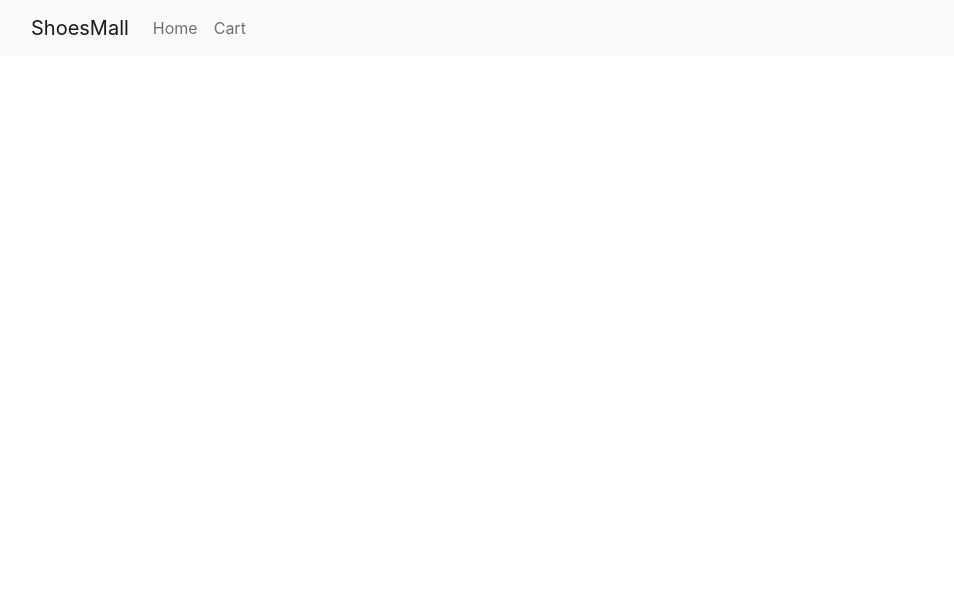
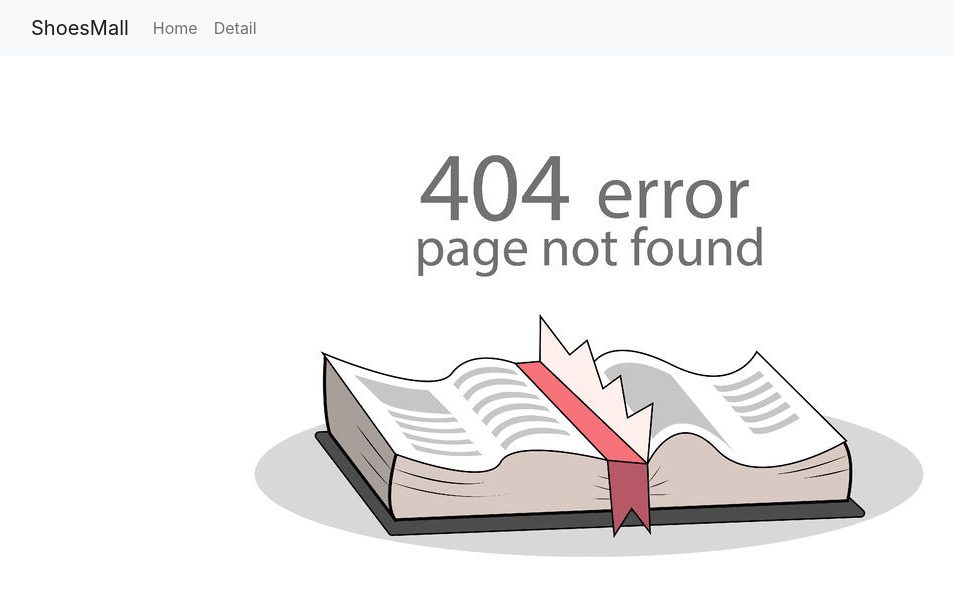
Before and after one commit to seog-jun/react-shopping-mall, a React (Create React App) app: page /detail/1 in a window 1280 px wide. Before the commit this address had no page. Shown: the top 596 px of the page, without its empty margins (51-1005 px from the left). Built offline with nearby package versions, Linux system fonts and the light colour scheme.

Commit message:
Added not found page

```diff
--- a/src/App.js
+++ b/src/App.js
@@ -2,11 +2,14 @@ import "./App.css";
 import { Navbar, Container, Nav } from "react-bootstrap";
 import { useState } from "react";
 import data from "./data.js";
-import { Routes, Route, Link } from "react-router-dom";
+import { Routes, Route, Link, useNavigate, Outlet } from "react-router-dom";
 import Detail from "./routes/Detail.js";
 import Main from "./routes/Main";
+import NotFound from "./routes/NotFound";
+
 function App() {
   let [shoes, setShoes] = useState(data);
+  let navigate = useNavigate();
 
   return (
     <div className="App">
@@ -14,8 +17,20 @@ function App() {
         <Container>
           <Navbar.Brand href="/">ShoesMall</Navbar.Brand>
           <Nav className="me-auto">
-            <Nav.Link href="/">Home</Nav.Link>
-            <Nav.Link href="/cart">Cart</Nav.Link>
+            <Nav.Link
+              onClick={() => {
+                navigate("/");
+              }}
+            >
+              Home
+            </Nav.Link>
+            <Nav.Link
+              onClick={() => {
+                navigate("/detail");
+              }}
+            >
+              Detail
+            </Nav.Link>
           </Nav>
         </Container>
       </Navbar>
@@ -26,9 +41,24 @@ function App() {
       <Routes>
         <Route path="/" element={<Main shoes={shoes} />} />
         <Route path="/detail" element={<Detail />} />
+        <Route path="/event" element={<Detail />} />
+        <Route path="*" element={<NotFound />} />
+
+        {/* <Route path="/about" element={<About />}>
+          <Route path="member" element={<div>member</div>} />
+          <Route path="location" element={<div>location</div>} />
+        </Route> */}
       </Routes>
     </div>
   );
 }
 
+function About() {
+  return (
+    <div>
+      <h4> Company </h4>
+      <Outlet></Outlet>
+    </div>
+  );
+}
 export default App;
--- /dev/null
+++ b/src/routes/NotFound.js
@@ -0,0 +1,10 @@
+import React from "react";
+import PageNotFound from "../img/404.jpg";
+
+export default function NotFound() {
+  return (
+    <div>
+      <img src={PageNotFound} />
+    </div>
+  );
+}
```
Also changed, not shown: src/img/404.jpg (added).
